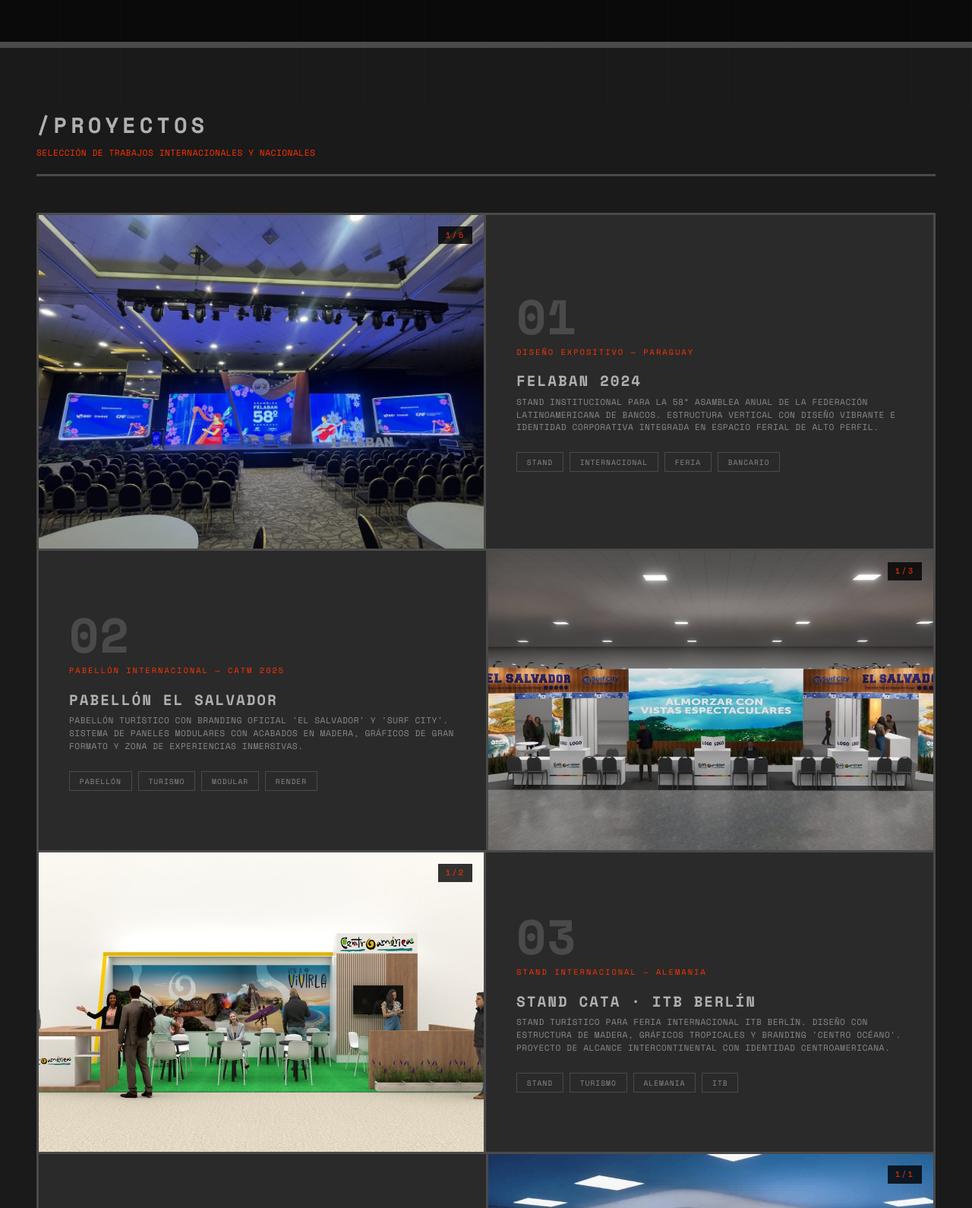
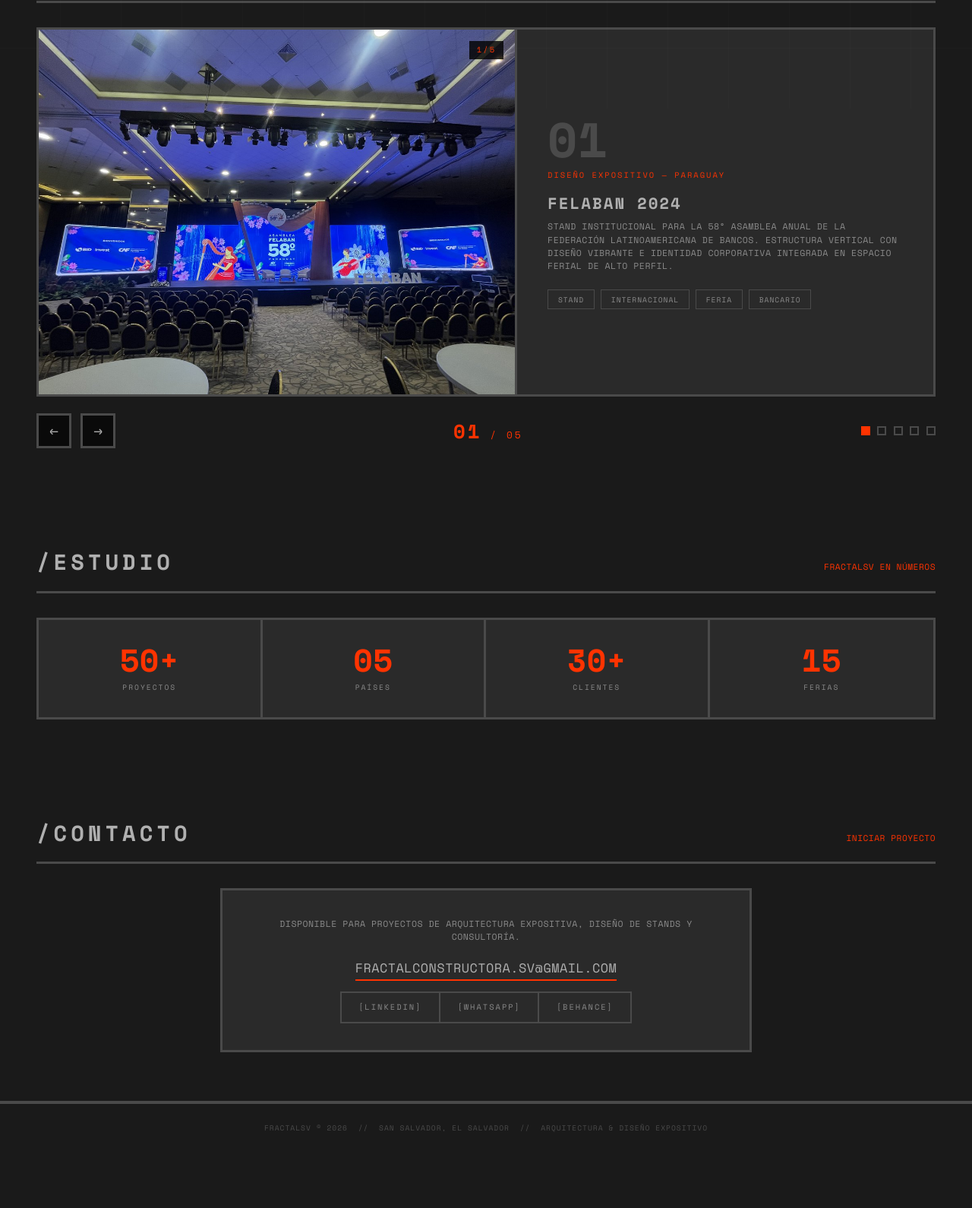
Before and after one commit to fractalsv/fractalsv.github.io, a plain HTML site: page index.html in a window 1280 px wide. Shown: the part 657-2247 px from the top of the page at 76% size. After the commit the page ends 2173 px from the top, so only its background shows below. Drawn offline with nearby package versions, Linux system fonts and the light colour scheme.

Commit message:
Redesign: compact hero + horizontal project carousel

```diff
--- a/index.html
+++ b/index.html
@@ -14,19 +14,22 @@
     --signal: #ff3300;
   }
   * { margin: 0; padding: 0; box-sizing: border-box; }
+  html { scroll-behavior: smooth; }
   body {
     font-family: 'Space Mono', 'Courier New', monospace;
     background: var(--dark); color: var(--concrete);
     line-height: 1.5; text-transform: uppercase; letter-spacing: 0.5px;
   }
 
-  /* GRID */
+  /* GRID OVERLAY */
   .grid-overlay {
     position: fixed; top: 0; left: 0; width: 100%; height: 100%;
     pointer-events: none; z-index: 999;
     background: repeating-linear-gradient(0deg, transparent, transparent 79px, rgba(255,255,255,0.015) 79px, rgba(255,255,255,0.015) 80px),
                 repeating-linear-gradient(90deg, transparent, transparent 79px, rgba(255,255,255,0.015) 79px, rgba(255,255,255,0.015) 80px);
   }
+
+  /* NAV */
   nav {
     position: fixed; top: 0; width: 100%; z-index: 100;
     background: var(--void); border-bottom: 4px solid var(--steel);
@@ -34,13 +37,13 @@
   .nav-inner {
     max-width: 1400px; margin: 0 auto;
     display: flex; justify-content: space-between; align-items: center;
-    padding: 1.2rem 3rem;
+    padding: 0.9rem 3rem;
   }
   .logo {
-    border: 3px solid var(--cement); padding: 0.35rem 1rem;
+    border: 3px solid var(--cement); padding: 0.3rem 0.9rem;
     display: flex; align-items: center; background: var(--void);
   }
-  .logo img { height: 34px; width: auto; display: block; }
+  .logo img { height: 30px; width: auto; display: block; }
   .nav-links { display: flex; gap: 2.5rem; list-style: none; }
   .nav-links a {
     color: var(--cement); text-decoration: none;
@@ -49,96 +52,126 @@
   }
   .nav-links a:hover { border-bottom-color: var(--signal); color: var(--concrete); }
 
-  /* HERO */
+  /* HERO (compact) */
   .hero {
-    min-height: 90vh; display: flex; flex-direction: column; justify-content: center;
-    padding: 8rem 3rem 4rem; background: var(--void);
+    min-height: 58vh; display: flex; flex-direction: column; justify-content: center;
+    padding: 6.5rem 3rem 3rem; background: var(--void);
     border-bottom: 8px solid var(--steel);
   }
   .hero-block { max-width: 1200px; margin: 0 auto; width: 100%; }
-  .hero h1 { font-size: clamp(2.5rem, 7vw, 6rem); font-weight: 700; line-height: 0.9; letter-spacing: 2px; }
-  .hero-logo { width: min(520px, 80vw); height: auto; display: block; margin-bottom: 0.5rem; }
-  .hero h1 .fractal { color: var(--concrete); }
-  .hero h1 .sv { color: var(--signal); }
+  .hero-logo { width: min(460px, 76vw); height: auto; display: block; margin-bottom: 1.2rem; }
   .hero-tag {
-    display: inline-block; margin-top: 2rem; padding: 0.8rem 1.5rem;
-    border: 3px solid var(--steel); font-size: 0.8rem; letter-spacing: 3px; color: var(--cement);
+    display: inline-block; padding: 0.7rem 1.4rem;
+    border: 3px solid var(--steel); font-size: 0.78rem; letter-spacing: 3px; color: var(--cement);
   }
-  .hero-sub { max-width: 550px; margin-top: 2.5rem; }
+  .hero-sub { max-width: 560px; margin-top: 2rem; }
   .hero-sub p { font-size: 0.8rem; color: var(--steel); border-left: 4px solid var(--signal); padding-left: 1.2rem; }
+  .hero-cta { margin-top: 2.2rem; }
+  .hero-cta a {
+    display: inline-block; padding: 0.8rem 1.6rem;
+    border: 3px solid var(--signal); color: var(--signal); text-decoration: none;
+    font-size: 0.75rem; letter-spacing: 3px;
+  }
+  .hero-cta a:hover { background: var(--signal); color: var(--void); }
 
   /* SECTIONS */
-  section { padding: 5rem 3rem; }
+  section { padding: 4rem 3rem; }
   .section-header {
-    border-bottom: 3px solid var(--steel); padding-bottom: 1.2rem; margin-bottom: 3rem;
+    border-bottom: 3px solid var(--steel); padding-bottom: 1rem; margin-bottom: 2rem;
     max-width: 1400px; margin-left: auto; margin-right: auto;
+    display: flex; justify-content: space-between; align-items: baseline;
   }
   .section-header h2 { font-size: 1.8rem; letter-spacing: 5px; }
-  .section-header span { color: var(--signal); font-size: 0.7rem; display: block; margin-top: 0.4rem; }
+  .section-header span { color: var(--signal); font-size: 0.7rem; }
 
-  /* PROJECT GRID */
-  .projects-container { max-width: 1400px; margin: 0 auto; }
-  .project-row {
-    display: grid; grid-template-columns: 1fr 1fr;
-    border: 3px solid var(--steel); margin-bottom: -3px;
-    background: var(--shadow); min-height: 400px;
+  /* PROJECT CAROUSEL */
+  .carousel-wrap { max-width: 1400px; margin: 0 auto; }
+  .carousel {
+    display: flex; overflow-x: auto;
+    scroll-snap-type: x mandatory; scroll-behavior: smooth;
+    scrollbar-width: none; -webkit-overflow-scrolling: touch;
+    border: 3px solid var(--steel);
   }
-  .project-row:nth-child(even) { direction: rtl; }
-  .project-row:nth-child(even) .project-info { direction: ltr; }
-  .project-img {
+  .carousel::-webkit-scrollbar { display: none; }
+  .slide {
+    flex: 0 0 100%; scroll-snap-align: start;
+    display: grid; grid-template-columns: 1.15fr 1fr;
+    min-height: 60vh; background: var(--shadow);
+  }
+  .slide-img {
     background: var(--void); min-height: 350px;
     display: flex; align-items: center; justify-content: center;
     overflow: hidden; position: relative;
-    border-right: 3px solid var(--steel);
+    border-right: 3px solid var(--steel); cursor: pointer;
   }
-  .project-row:nth-child(even) .project-img { border-right: none; border-left: 3px solid var(--steel); }
-  .project-img img {
+  .slide-img img {
     width: 100%; height: 100%; object-fit: cover;
-    transition: transform 0.4s;
+    transition: transform 0.4s; display: block;
   }
-  .project-img:hover img { transform: scale(1.03); }
-  .project-img .counter {
+  .slide-img:hover img { transform: scale(1.04); }
+  .slide-img .counter {
     position: absolute; top: 15px; right: 15px;
     font-size: 0.65rem; color: var(--signal); letter-spacing: 2px;
     background: rgba(0,0,0,0.8); padding: 4px 10px;
   }
-  .project-info {
+  .slide-info {
     padding: 2.5rem; display: flex; flex-direction: column; justify-content: center;
   }
   .project-num { font-size: 4rem; font-weight: 700; color: var(--steel); line-height: 1; margin-bottom: 0.5rem; }
-  .project-info h3 { font-size: 1.2rem; letter-spacing: 2px; margin-bottom: 0.3rem; }
-  .project-info .cat { color: var(--signal); font-size: 0.65rem; letter-spacing: 2px; margin-bottom: 1rem; }
-  .project-info .desc { font-size: 0.7rem; color: var(--cement); line-height: 1.5; margin-bottom: 1.5rem; }
+  .slide-info .cat { color: var(--signal); font-size: 0.65rem; letter-spacing: 2px; margin-bottom: 0.8rem; }
+  .slide-info h3 { font-size: 1.3rem; letter-spacing: 2px; margin-bottom: 0.4rem; }
+  .slide-info .desc { font-size: 0.72rem; color: var(--cement); line-height: 1.5; margin-bottom: 1.4rem; }
   .project-tags { display: flex; gap: 0.5rem; flex-wrap: wrap; }
   .tag { padding: 0.3rem 0.8rem; border: 1px solid var(--steel); font-size: 0.6rem; color: var(--cement); letter-spacing: 1px; }
 
-  /* STATS */
+  /* CAROUSEL CONTROLS */
+  .carousel-controls {
+    max-width: 1400px; margin: 1.4rem auto 0;
+    display: flex; align-items: center; justify-content: space-between;
+  }
+  .car-nav { display: flex; gap: 0.75rem; }
+  .car-btn {
+    width: 46px; height: 46px; cursor: pointer;
+    background: var(--void); color: var(--concrete);
+    border: 3px solid var(--steel); font-size: 1.2rem; font-family: inherit;
+  }
+  .car-btn:hover { border-color: var(--signal); color: var(--signal); }
+  .car-counter { font-size: 0.8rem; color: var(--signal); letter-spacing: 3px; }
+  .car-counter .idx { font-size: 1.6rem; font-weight: 700; }
+  .dots { display: flex; gap: 0.6rem; }
+  .dot {
+    width: 12px; height: 12px; cursor: pointer;
+    border: 2px solid var(--steel); background: transparent;
+  }
+  .dot.active { background: var(--signal); border-color: var(--signal); }
+
+  /* STATS (compact single row) */
   .stats-row {
     max-width: 1400px; margin: 0 auto;
     display: grid; grid-template-columns: repeat(4, 1fr);
-    border: 3px solid var(--steel); margin-bottom: -3px;
+    border: 3px solid var(--steel);
   }
   .stat-cell {
-    padding: 2.5rem 1.5rem; text-align: center;
+    padding: 2rem 1rem; text-align: center;
     background: var(--shadow); border-right: 3px solid var(--steel);
   }
   .stat-cell:last-child { border-right: none; }
-  .stat-num { font-size: 2.8rem; font-weight: 700; color: var(--signal); line-height: 1; }
+  .stat-num { font-size: 2.6rem; font-weight: 700; color: var(--signal); line-height: 1; }
   .stat-label { font-size: 0.6rem; color: var(--cement); letter-spacing: 2px; margin-top: 0.5rem; }
 
-  /* CONTACT */
+  /* CONTACT (compact) */
   .contact-block {
     max-width: 700px; margin: 0 auto;
-    border: 3px solid var(--steel); padding: 3rem; text-align: center; background: var(--shadow);
+    border: 3px solid var(--steel); padding: 2.2rem; text-align: center; background: var(--shadow);
   }
-  .contact-block p { font-size: 0.75rem; color: var(--cement); margin-bottom: 1.5rem; }
+  .contact-block p { font-size: 0.72rem; color: var(--cement); margin-bottom: 1.2rem; }
   .contact-email {
-    font-size: 1.1rem; color: var(--concrete); text-decoration: none;
+    font-size: 1.05rem; color: var(--concrete); text-decoration: none;
     border-bottom: 2px solid var(--signal); padding-bottom: 3px;
   }
-  .contact-links { display: flex; justify-content: center; gap: 0; margin-top: 1.5rem; }
+  .contact-links { display: flex; justify-content: center; gap: 0; margin-top: 1.2rem; }
   .contact-btn {
-    padding: 0.8rem 1.5rem; border: 2px solid var(--steel);
+    padding: 0.7rem 1.4rem; border: 2px solid var(--steel);
     color: var(--cement); text-decoration: none;
     font-size: 0.65rem; letter-spacing: 2px; margin: 0 -1px;
   }
@@ -173,14 +206,14 @@
   .lightbox .counter-lb { position: absolute; bottom: 20px; color: var(--cement); font-size: 0.7rem; letter-spacing: 2px; }
 
   @media (max-width: 768px) {
-    .project-row { grid-template-columns: 1fr; }
-    .project-row:nth-child(even) { direction: ltr; }
-    .project-img { border-right: none; border-bottom: 3px solid var(--steel); min-height: 250px; }
-    .project-row:nth-child(even) .project-img { border-left: none; }
+    .slide { grid-template-columns: 1fr; min-height: auto; }
+    .slide-img { border-right: none; border-bottom: 3px solid var(--steel); min-height: 240px; }
     .stats-row { grid-template-columns: repeat(2, 1fr); }
-    .hero { padding: 6rem 1.5rem 3rem; }
-    .hero h1 { font-size: 2rem; }
-    .nav-inner { padding: 1rem 1.5rem; }
+    .hero { padding: 5.5rem 1.5rem 2.5rem; }
+    .nav-inner { padding: 0.8rem 1.2rem; }
+    .logo img { height: 24px; }
+    .nav-links { gap: 1.5rem; }
+    section { padding: 3rem 1.2rem; }
   }
 </style>
 </head>
@@ -204,104 +237,29 @@
     <img class="hero-logo" src="img/logo/logo-dark.png" alt="FRACTALSV">
     <div class="hero-tag">ARQUITECTURA &nbsp;&bull;&nbsp; DISEÑO EXPOSITIVO &nbsp;&bull;&nbsp; STANDS</div>
     <div class="hero-sub">
-      <p>ESTUDIO ESPECIALIZADO EN DISEÑO DE ESPACIOS EXPOSITIVOS, PABELLONES INTERNACIONALES Y STANDS CORPORATIVOS. PROYECTOS EN EL SALVADOR, PARAGUAY, ALEMANIA Y CENTROAMÉRICA.</p>
+      <p>ESTUDIO ESPECIALIZADO EN DISEÑO DE ESPACIOS EXPOSITIVOS, PABELLONES INTERNACIONALES Y STANDS CORPORATIVOS.</p>
     </div>
+    <div class="hero-cta"><a href="#proyectos">VER PROYECTOS ↓</a></div>
   </div>
 </section>
 
 <section id="proyectos">
   <div class="section-header">
     <h2>/PROYECTOS</h2>
-    <span>SELECCIÓN DE TRABAJOS INTERNACIONALES Y NACIONALES</span>
+    <span>SELECCIÓN DE TRABAJOS</span>
   </div>
 
-  <div class="projects-container">
+  <div class="carousel-wrap">
+    <div class="carousel" id="carousel"><!-- slides injected by JS --></div>
 
-    <!-- FELABAN 2024 -->
-    <div class="project-row" data-slug="felaban-2024" data-images='["04.jpg","01.jpg","02.jpg","03.jpg","05.jpg"]'>
-      <div class="project-img" onclick="openLightbox(this)" style="cursor:pointer">
-        <img src="img/felaban-2024/04.jpg" alt="FELABAN 2024" loading="lazy">
-        <div class="counter">1/5</div>
+    <div class="carousel-controls">
+      <div class="car-nav">
+        <button class="car-btn" id="prevBtn" aria-label="Anterior">←</button>
+        <button class="car-btn" id="nextBtn" aria-label="Siguiente">→</button>
       </div>
-      <div class="project-info">
-        <div class="project-num">01</div>
-        <div class="cat">Diseño Expositivo — Paraguay</div>
-        <h3>FELABAN 2024</h3>
-        <p class="desc">Stand institucional para la 58° Asamblea Anual de la Federación Latinoamericana de Bancos. Estructura vertical con diseño vibrante e identidad corporativa integrada en espacio ferial de alto perfil.</p>
-        <div class="project-tags">
-          <span class="tag">STAND</span><span class="tag">INTERNACIONAL</span><span class="tag">FERIA</span><span class="tag">BANCARIO</span>
-        </div>
-      </div>
+      <div class="car-counter"><span class="idx" id="curIdx">01</span> / <span id="totalIdx">05</span></div>
+      <div class="dots" id="dots"></div>
     </div>
-
-    <!-- PABELLON EL SALVADOR CATM -->
-    <div class="project-row" data-slug="pabellon-catm-2025" data-images='["01.jpg","02.jpg","poster.jpg"]'>
-      <div class="project-img" onclick="openLightbox(this)" style="cursor:pointer">
-        <img src="img/pabellon-catm-2025/01.jpg" alt="Pabellón El Salvador" loading="lazy">
-        <div class="counter">1/3</div>
-      </div>
-      <div class="project-info">
-        <div class="project-num">02</div>
-        <div class="cat">Pabellón Internacional — CATM 2025</div>
-        <h3>Pabellón El Salvador</h3>
-        <p class="desc">Pabellón turístico con branding oficial 'El Salvador' y 'Surf City'. Sistema de paneles modulares con acabados en madera, gráficos de gran formato y zona de experiencias inmersivas.</p>
-        <div class="project-tags">
-          <span class="tag">PABELLÓN</span><span class="tag">TURISMO</span><span class="tag">MODULAR</span><span class="tag">RENDER</span>
-        </div>
-      </div>
-    </div>
-
-    <!-- STAND CATA ITB BERLIN -->
-    <div class="project-row" data-slug="cata-itb-berlin" data-images='["01.jpg","02.jpg"]'>
-      <div class="project-img" onclick="openLightbox(this)" style="cursor:pointer">
-        <img src="img/cata-itb-berlin/01.jpg" alt="CATA ITB Berlín" loading="lazy">
-        <div class="counter">1/2</div>
-      </div>
-      <div class="project-info">
-        <div class="project-num">03</div>
-        <div class="cat">Stand Internacional — Alemania</div>
-        <h3>Stand CATA · ITB Berlín</h3>
-        <p class="desc">Stand turístico para feria internacional ITB Berlín. Diseño con estructura de madera, gráficos tropicales y branding 'Centro Océano'. Proyecto de alcance intercontinental con identidad centroamericana.</p>
-        <div class="project-tags">
-          <span class="tag">STAND</span><span class="tag">TURISMO</span><span class="tag">ALEMANIA</span><span class="tag">ITB</span>
-        </div>
-      </div>
-    </div>
-
-    <!-- ADIMEX IATA DAY -->
-    <div class="project-row" data-slug="adimex-iata-2025" data-images='["poster.jpg"]'>
-      <div class="project-img" onclick="openLightbox(this)" style="cursor:pointer">
-        <img src="img/adimex-iata-2025/poster.jpg" alt="ADIMEX IATA Day" loading="lazy">
-        <div class="counter">1/1</div>
-      </div>
-      <div class="project-info">
-        <div class="project-num">04</div>
-        <div class="cat">Stand Corporativo — El Salvador</div>
-        <h3>Stand ADIMEX · IATA Day 2025</h3>
-        <p class="desc">Stand corporativo para evento de aviación IATA Day. Diseño con identidad de marca integrada, mostrador de recepción y zona de reuniones en espacio ferial nacional.</p>
-        <div class="project-tags">
-          <span class="tag">STAND</span><span class="tag">CORPORATIVO</span><span class="tag">AVIACIÓN</span><span class="tag">IATA</span>
-        </div>
-      </div>
-    </div>
-
-    <!-- AIR CITY IATA DAY -->
-    <div class="project-row" data-slug="aircity-iata-2025" data-images='["01.jpg","02.jpg","03.jpg","poster.jpg"]'>
-      <div class="project-img" onclick="openLightbox(this)" style="cursor:pointer">
-        <img src="img/aircity-iata-2025/01.jpg" alt="AIR CITY IATA Day" loading="lazy">
-        <div class="counter">1/4</div>
-      </div>
-      <div class="project-info">
-        <div class="project-num">05</div>
-        <div class="cat">Stand Corporativo — El Salvador</div>
-        <h3>Stand AIR CITY · IATA Day 2025</h3>
-        <p class="desc">Stand modular con vistas frontal y laterales para empresa de aviación. Iluminación LED integrada, zona de recepción y counter de atención. Render fotorrealista Enscape.</p>
-        <div class="project-tags">
-          <span class="tag">STAND</span><span class="tag">AVIACIÓN</span><span class="tag">MODULAR</span><span class="tag">RENDER</span>
-        </div>
-      </div>
-    </div>
-
   </div>
 </section>
 
@@ -348,46 +306,135 @@
 </div>
 
 <script>
+const projects = [
+  {
+    slug: 'felaban-2024', num: '01',
+    cat: 'Diseño Expositivo — Paraguay',
+    title: 'FELABAN 2024',
+    desc: 'Stand institucional para la 58° Asamblea Anual de la Federación Latinoamericana de Bancos. Estructura vertical con diseño vibrante e identidad corporativa integrada en espacio ferial de alto perfil.',
+    tags: ['STAND','INTERNACIONAL','FERIA','BANCARIO'],
+    images: ['04.jpg','01.jpg','02.jpg','03.jpg','05.jpg']
+  },
+  {
+    slug: 'pabellon-catm-2025', num: '02',
+    cat: 'Pabellón Internacional — CATM 2025',
+    title: 'Pabellón El Salvador',
+    desc: 'Pabellón turístico con branding oficial "El Salvador" y "Surf City". Sistema de paneles modulares con acabados en madera, gráficos de gran formato y zona de experiencias inmersivas.',
+    tags: ['PABELLÓN','TURISMO','MODULAR','RENDER'],
+    images: ['01.jpg','02.jpg','poster.jpg']
+  },
+  {
+    slug: 'cata-itb-berlin', num: '03',
+    cat: 'Stand Internacional — Alemania',
+    title: 'Stand CATA · ITB Berlín',
+    desc: 'Stand turístico para feria internacional ITB Berlín. Diseño con estructura de madera, gráficos tropicales y branding "Centro Océano". Proyecto de alcance intercontinental con identidad centroamericana.',
+    tags: ['STAND','TURISMO','ALEMANIA','ITB'],
+    images: ['01.jpg','02.jpg']
+  },
+  {
+    slug: 'adimex-iata-2025', num: '04',
+    cat: 'Stand Corporativo — El Salvador',
+    title: 'Stand ADIMEX · IATA Day 2025',
+    desc: 'Stand corporativo para evento de aviación IATA Day. Diseño con identidad de marca integrada, mostrador de recepción y zona de reuniones en espacio ferial nacional.',
+    tags: ['STAND','CORPORATIVO','AVIACIÓN','IATA'],
+    images: ['poster.jpg']
+  },
+  {
+    slug: 'aircity-iata-2025', num: '05',
+    cat: 'Stand Corporativo — El Salvador',
+    title: 'Stand AIR CITY · IATA Day 2025',
+    desc: 'Stand modular con vistas frontal y laterales para empresa de aviación. Iluminación LED integrada, zona de recepción y counter de atención. Render fotorrealista Enscape.',
+    tags: ['STAND','AVIACIÓN','MODULAR','RENDER'],
+    images: ['01.jpg','02.jpg','03.jpg','poster.jpg']
+  }
+];
+
+// ---- Build carousel ----
+const carousel = document.getElementById('carousel');
+const dotsEl = document.getElementById('dots');
+document.getElementById('totalIdx').textContent = String(projects.length).padStart(2, '0');
+
+projects.forEach((p, i) => {
+  const slide = document.createElement('div');
+  slide.className = 'slide';
+  slide.dataset.slug = p.slug;
+  slide.dataset.images = JSON.stringify(p.images);
+  slide.innerHTML = `
+    <div class="slide-img" onclick="openLightbox(this)" style="cursor:pointer">
+      <img src="img/${p.slug}/${p.images[0]}" alt="${p.title}" loading="${i === 0 ? 'eager' : 'lazy'}">
+      <div class="counter">1/${p.images.length}</div>
+    </div>
+    <div class="slide-info">
+      <div class="project-num">${p.num}</div>
+      <div class="cat">${p.cat}</div>
+      <h3>${p.title}</h3>
+      <p class="desc">${p.desc}</p>
+      <div class="project-tags">${p.tags.map(t => `<span class="tag">${t}</span>`).join('')}</div>
+    </div>`;
+  carousel.appendChild(slide);
+
+  const dot = document.createElement('button');
+  dot.className = 'dot' + (i === 0 ? ' active' : '');
+  dot.setAttribute('aria-label', 'Ir al proyecto ' + p.num);
+  dot.onclick = () => goTo(i);
+  dotsEl.appendChild(dot);
+});
+
+// ---- Carousel navigation ----
+let current = 0;
+const slides = () => carousel.querySelectorAll('.slide');
+
+function goTo(i) {
+  current = (i + projects.length) % projects.length;
+  carousel.scrollTo({ left: carousel.clientWidth * current, behavior: 'smooth' });
+}
+
+function update() {
+  const idx = Math.round(carousel.scrollLeft / carousel.clientWidth);
+  if (idx === current) return;
+  current = Math.min(Math.max(idx, 0), projects.length - 1);
+  document.getElementById('curIdx').textContent = String(current + 1).padStart(2, '0');
+  document.querySelectorAll('.dot').forEach((d, i) => d.classList.toggle('active', i === current));
+}
+
+carousel.addEventListener('scroll', update, { passive: true });
+window.addEventListener('resize', () => {
+  carousel.scrollTo({ left: carousel.clientWidth * current, behavior: 'auto' });
+});
+document.getElementById('prevBtn').onclick = () => goTo(current - 1);
+document.getElementById('nextBtn').onclick = () => goTo(current + 1);
+
+// ---- Lightbox ----
 let currentSlug = '', currentImages = [], currentIdx = 0;
 
 function openLightbox(el) {
-  const row = el.closest('.project-row');
-  currentSlug = row.dataset.slug;
-  currentImages = JSON.parse(row.dataset.images);
+  const slide = el.closest('[data-slug]');
+  currentSlug = slide.dataset.slug;
+  currentImages = JSON.parse(slide.dataset.images);
   currentIdx = 0;
   showImage();
   document.getElementById('lightbox').classList.add('active');
   document.body.style.overflow = 'hidden';
 }
-
 function closeLightbox() {
   document.getElementById('lightbox').classList.remove('active');
   document.body.style.overflow = '';
 }
-
 function navLightbox(dir) {
   currentIdx = (currentIdx + dir + currentImages.length) % currentImages.length;
   showImage();
 }
-
 function showImage() {
   const img = document.getElementById('lightbox-img');
   img.src = `img/${currentSlug}/${currentImages[currentIdx]}`;
-  document.getElementById('lightbox-counter').textContent = `${currentIdx+1} / ${currentImages.length}`;
+  document.getElementById('lightbox-counter').textContent = `${currentIdx + 1} / ${currentImages.length}`;
 }
-
 document.addEventListener('keydown', e => {
   if (!document.getElementById('lightbox').classList.contains('active')) return;
   if (e.key === 'Escape') closeLightbox();
   if (e.key === 'ArrowLeft') navLightbox(-1);
   if (e.key === 'ArrowRight') navLightbox(1);
 });
-
-// Update counters on project cards
-document.querySelectorAll('.project-row').forEach(row => {
-  const images = JSON.parse(row.dataset.images);
-  row.querySelector('.counter').textContent = `1/${images.length}`;
-});
 </script>
 
 </body>
```
